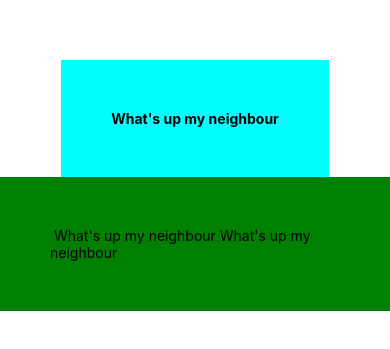
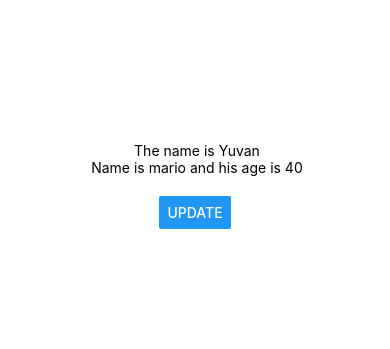
Before and after one commit to Ya2s4n/React-Native-Learning, a React Native app: screen / in a window 390 px wide. Shown: the part 237-586 px from the top of the page. Built offline with nearby package versions, Linux system fonts and the light colour scheme.

Commit message:
Using state and hooks

```diff
--- a/App.js
+++ b/App.js
@@ -1,19 +1,22 @@
-import React from 'react';
+import React, { useState } from 'react';
 import { StatusBar } from 'expo-status-bar';
-import { StyleSheet, Text, View } from 'react-native';
+import { StyleSheet, Text, View, Button } from 'react-native';
 
 export default function App() {
+  const [name, setName] = useState('Yuvan');
+  const [person, setPerson] = useState ({name: 'mario', age: 40});
+
+  const clickHandler = () => {
+    setName('U1');
+    setPerson({ name: 'luigi', age:45})
+  }
+
   return (
     <View style={styles.container}>
-      <View style={styles.header}>
-        <Text style={styles.boldText}>What's up my neighbour</Text>
-      </View>
-      <View style={styles.body}>
-        <Text style={styles.thinText}>
-          <Text> What's up my neighbour</Text>
-          <Text> What's up my neighbour</Text>
-
-        </Text>
+      <Text> The name is {name}</Text>
+      <Text> Name is {person.name} and his age is {person.age}</Text>
+      <View style={styles.buttonContainer}>
+        <Button title='UPDATE' onPress={clickHandler} />
       </View>
     </View>
   );
@@ -26,20 +29,7 @@
     alignItems: 'center',
     justifyContent: 'center',
   },
-  header: {
-    backgroundColor: 'cyan',
-    padding: 50,
-  },
-  boldText: {
-    fontWeight: 'bold',
-  },
-  thinText:{
-
-    fontWeight: 'thin'
-  },
-  body:{
-    backgroundColor: 'green',
-    padding: 50,
+  buttonContainer:{
+    marginTop: 20
   }
-
 });
```
Also changed, not shown: App-views-texts.js (added, +45 -0 lines).
